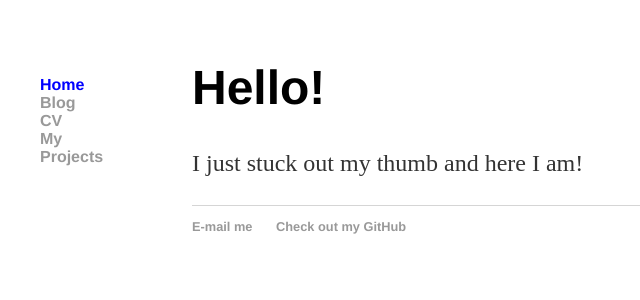
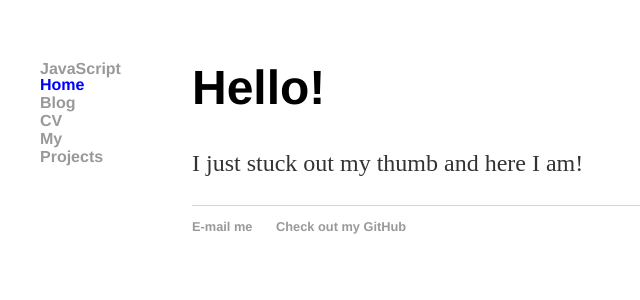
Before and after one commit to RocketGeek42/rocketgeek.github.io, a Jekyll site: the page built from index.html, in a window 1280 px wide. Shown: the top 300 px of the page, without its empty margins (0-640 px from the left). Built offline with Jekyll 4.4.1, drawn with Linux system fonts in a browser that asks for light colours.

Commit message:
Navbar update
Adding jekyll folder subitems and liquid code for generating navbar with subitems.

```diff
--- a/_data/navigation.yml
+++ b/_data/navigation.yml
@@ -6,3 +6,6 @@
   url: /cv/
 - name: My Projects
   url: /my_projects/
+  subfolderitems:
+    - page: JavaScript
+      url: /js/index.html
--- a/_includes/navigation.html
+++ b/_includes/navigation.html
@@ -4,6 +4,11 @@
       <a href="{{ item.url }}" {% if page.url == item.url %} class="current"{% endif %}>
         {{ item.name }}
       </a>
+      <ul>
+        {% for entry in item.subfolderitems %}
+        <li><a href="{{ entry.url }}">{{ entry.page }}</a></li>
+        {% endfor %}
+      </ul>
     {% endfor %}
   </ul>
 </nav>
```
